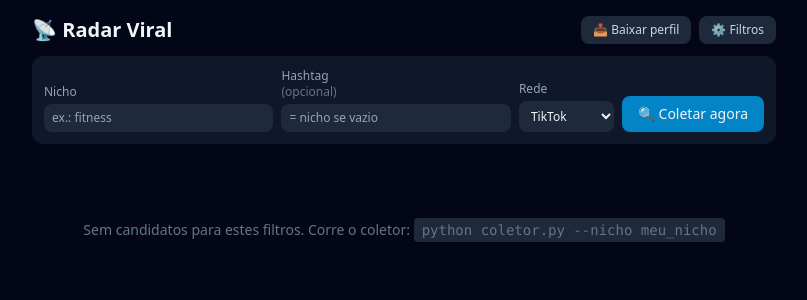
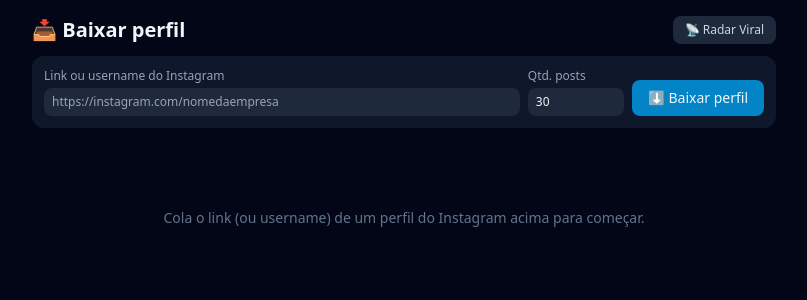
Before and after one commit to anderson17quadri-cmd/Extrair, a Flask app: page / in a window 1280 px wide. Shown: the top 300 px of the page, without its empty margins (236-1043 px from the left). Run offline with Flask 3, Linux system fonts and the light colour scheme; data that the repository does not hold is empty; some libraries are stand-ins or nearby versions.

Commit message:
Torna a página de baixar perfil a principal, move Radar Viral para /radar-viral
Uso real do projeto virou baixar conteúdo de perfis para landing pages, não
achar vídeos virais — a home agora reflete isso.

```diff
--- a/app.py
+++ b/app.py
@@ -48,7 +48,7 @@ def _filtros():
     return nicho, rede, pais, periodo, de, ate, incluir_usados
 
 
-@app.route("/")
+@app.route("/radar-viral")
 def index():
     nicho, rede, pais, periodo, de, ate, incluir_usados = _filtros()
 
@@ -115,18 +115,18 @@ def nova_coleta():
     rede = request.form.get("rede", "tiktok").strip() or "tiktok"
 
     if not nicho:
-        return redirect("/?erro=Escreve+um+nicho+antes+de+coletar")
+        return redirect("/radar-viral?erro=Escreve+um+nicho+antes+de+coletar")
     if not config.RAPIDAPI_KEY:
-        return redirect("/?erro=Falta+a+RAPIDAPI_KEY+no+.env+do+servidor")
+        return redirect("/radar-viral?erro=Falta+a+RAPIDAPI_KEY+no+.env+do+servidor")
 
     try:
         coletor.coletar(nicho, hashtag, quantidade=20, rede=rede, mock=False)
     except requests.RequestException as erro:
-        return redirect(f"/?nicho={nicho}&rede={rede}&periodo=tudo&erro=Erro+na+API%3A+{erro}")
+        return redirect(f"/radar-viral?nicho={nicho}&rede={rede}&periodo=tudo&erro=Erro+na+API%3A+{erro}")
     except Exception as erro:
-        return redirect(f"/?nicho={nicho}&rede={rede}&periodo=tudo&erro={erro}")
+        return redirect(f"/radar-viral?nicho={nicho}&rede={rede}&periodo=tudo&erro={erro}")
 
-    return redirect(f"/?nicho={nicho}&rede={rede}&periodo=tudo")
+    return redirect(f"/radar-viral?nicho={nicho}&rede={rede}&periodo=tudo")
 
 
 @app.route("/usado/<video_id>", methods=["POST"])
@@ -134,7 +134,7 @@ def marcar_usado(video_id):
     novo = 0 if request.form.get("desfazer") else 1
     with db.ligacao() as con:
         con.execute("UPDATE videos SET usado = ? WHERE id = ?", (novo, video_id))
-    return redirect(request.form.get("voltar") or "/")
+    return redirect(request.form.get("voltar") or "/radar-viral")
 
 
 def _pasta_perfil(username: str):
@@ -160,7 +160,7 @@ def _galeria_perfil(username: str) -> list[dict]:
     return itens
 
 
-@app.route("/perfil")
+@app.route("/")
 def perfil_pagina():
     username = request.args.get("username", "").strip()
     with_perfis = config.DOWNLOADS_DIR / "perfis"
@@ -184,19 +184,19 @@ def perfil_baixar():
         quantidade = 30
 
     if not entrada:
-        return redirect("/perfil?erro=Cola+o+link+ou+username+do+perfil")
+        return redirect("/?erro=Cola+o+link+ou+username+do+perfil")
     if not config.RAPIDAPI_KEY:
-        return redirect("/perfil?erro=Falta+a+RAPIDAPI_KEY+no+.env+do+servidor")
+        return redirect("/?erro=Falta+a+RAPIDAPI_KEY+no+.env+do+servidor")
 
     try:
         username = perfil.extrair_username(entrada)
         perfil.baixar_perfil(username, quantidade, mock=False)
     except ValueError as erro:
-        return redirect(f"/perfil?erro={erro}")
+        return redirect(f"/?erro={erro}")
     except (RuntimeError, requests.RequestException) as erro:
-        return redirect(f"/perfil?erro=Erro+na+API%3A+{erro}")
+        return redirect(f"/?erro=Erro+na+API%3A+{erro}")
 
-    return redirect(f"/perfil?username={username}")
+    return redirect(f"/?username={username}")
 
 
 @app.route("/perfil/midia/<username>/<path:arquivo>")
@@ -212,7 +212,7 @@ def perfil_zip():
     username = request.form.get("username", "").strip()
     arquivos = request.form.getlist("arquivo")
     if not username or not arquivos:
-        return redirect(f"/perfil?username={username}&erro=Seleciona+pelo+menos+um+ficheiro")
+        return redirect(f"/?username={username}&erro=Seleciona+pelo+menos+um+ficheiro")
 
     pasta = _pasta_perfil(username)
     buffer = io.BytesIO()
--- a/templates/index.html
+++ b/templates/index.html
@@ -11,7 +11,7 @@
     <header class="mb-3 flex items-center justify-between gap-2">
       <h1 class="text-xl font-bold">📡 Radar Viral</h1>
       <div class="flex gap-2">
-        <a href="/perfil" class="text-xs bg-slate-800 hover:bg-slate-700 px-3 py-1.5 rounded-lg text-slate-300">
+        <a href="/" class="text-xs bg-slate-800 hover:bg-slate-700 px-3 py-1.5 rounded-lg text-slate-300">
           📥 Baixar perfil
         </a>
         <button type="button" onclick="document.getElementById('filtros').classList.toggle('hidden')"
--- a/templates/perfil.html
+++ b/templates/perfil.html
@@ -10,7 +10,7 @@
   <div class="max-w-3xl mx-auto px-3 py-4">
     <header class="mb-3 flex items-center justify-between gap-2">
       <h1 class="text-xl font-bold">📥 Baixar perfil</h1>
-      <a href="/" class="text-xs bg-slate-800 hover:bg-slate-700 px-3 py-1.5 rounded-lg text-slate-300">
+      <a href="/radar-viral" class="text-xs bg-slate-800 hover:bg-slate-700 px-3 py-1.5 rounded-lg text-slate-300">
         📡 Radar Viral
       </a>
     </header>
```
